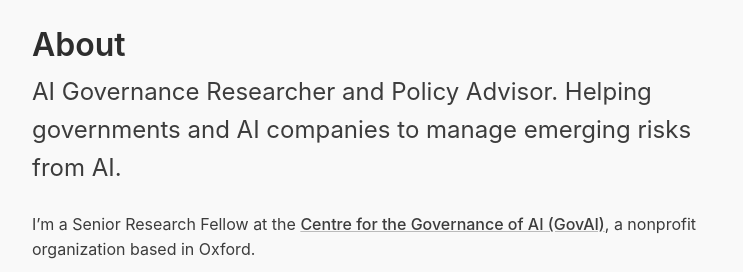
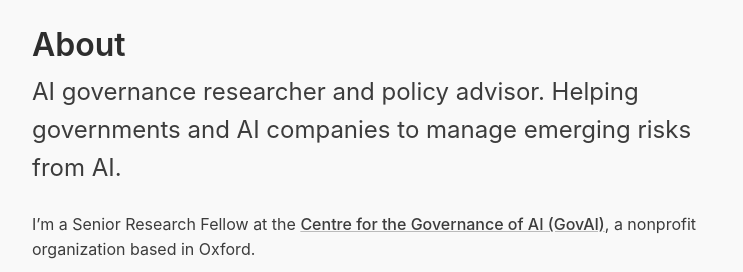
Before and after one commit to jonasschuett/jonasschuett.github.io, a Jekyll site: the page built from _posts/2020-04-04-introduction.md, in a window 1280 px wide and 900 px high, scrolled down 503 px. Shown: the part 183-455 px from the top of the window, without its empty margins (268-1011 px from the left). Built offline with Jekyll 4.4.1, drawn with Linux system fonts in a browser that asks for light colours; nearby versions of some CDN libraries.

Commit message:
Update 2020-04-04-introduction.md

```diff
--- a/_posts/2020-04-04-introduction.md
+++ b/_posts/2020-04-04-introduction.md
@@ -6,7 +6,7 @@ layout: page
 
 # About
 
-<p class="lead">AI Governance Researcher and Policy Advisor. Helping governments and AI companies to manage emerging risks from AI.</p>
+<p class="lead">AI governance researcher and policy advisor. Helping governments and AI companies to manage emerging risks from AI.</p>
 
 I'm a Senior Research Fellow at the [Centre for the Governance of AI (GovAI)](https://www.governance.ai/), a nonprofit organization based in Oxford.
 
```
